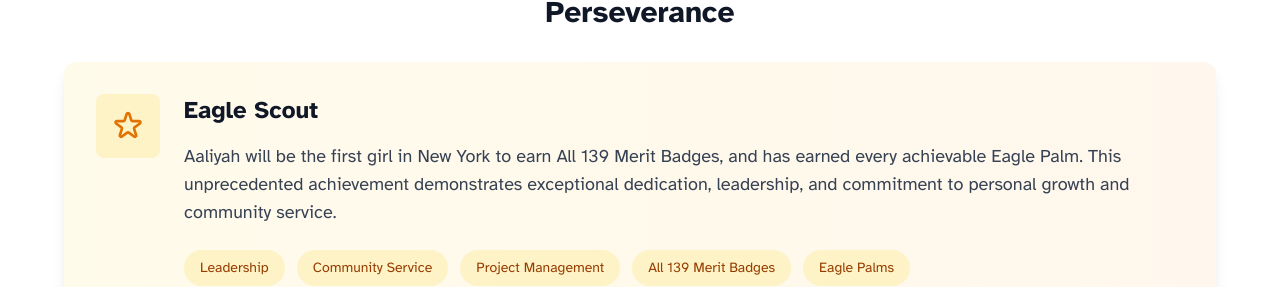
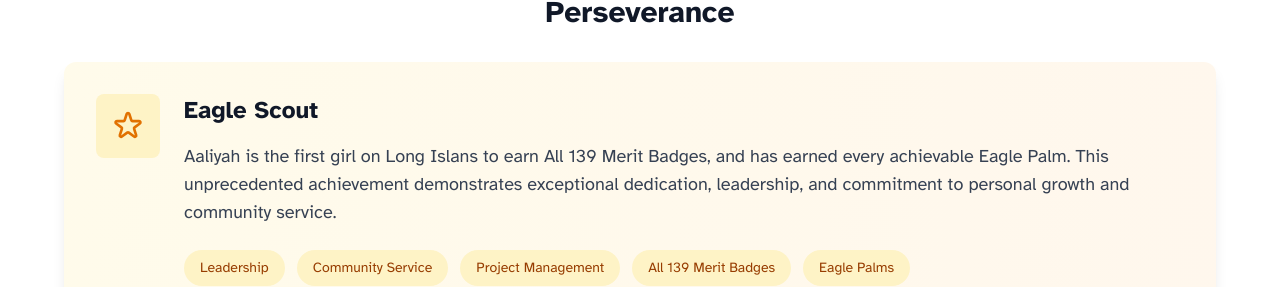
Before and after one commit to Skipity/v0-plum-candy-website, a SvelteKit app: page /credentials in a window 1280 px wide. Shown: the part 2470-2757 px from the top of the page. Built offline with nearby package versions, Linux system fonts and the light colour scheme.

Commit message:
Update +page.svelte

```diff
--- a/src/routes/credentials/+page.svelte
+++ b/src/routes/credentials/+page.svelte
@@ -214,7 +214,7 @@
             <div class="text-center md:text-left">
               <h3 class="text-2xl font-bold text-gray-900 mb-4">Eagle Scout</h3>
               <p class="text-lg text-gray-700 mb-6">
-                Aaliyah will be the first girl in New York to earn All 139 Merit Badges, and has earned every achievable Eagle Palm. This unprecedented achievement demonstrates exceptional dedication, leadership, and commitment to personal growth and community service.
+                Aaliyah is the first girl on Long Islans to earn All 139 Merit Badges, and has earned every achievable Eagle Palm. This unprecedented achievement demonstrates exceptional dedication, leadership, and commitment to personal growth and community service.
               </p>
               <div class="flex flex-wrap gap-3 justify-center md:justify-start">
                 <span class="px-4 py-2 bg-amber-100 text-amber-800 text-sm font-medium rounded-full">Leadership</span>
```
